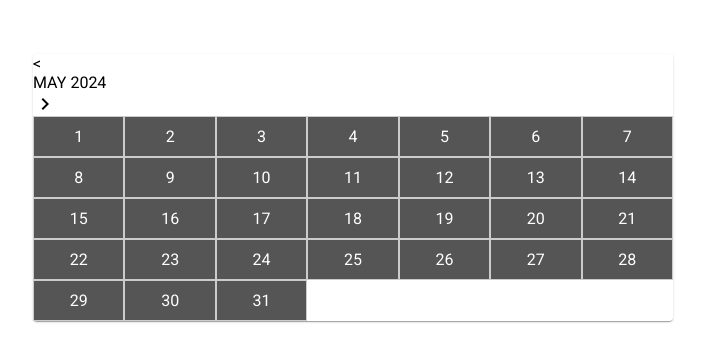
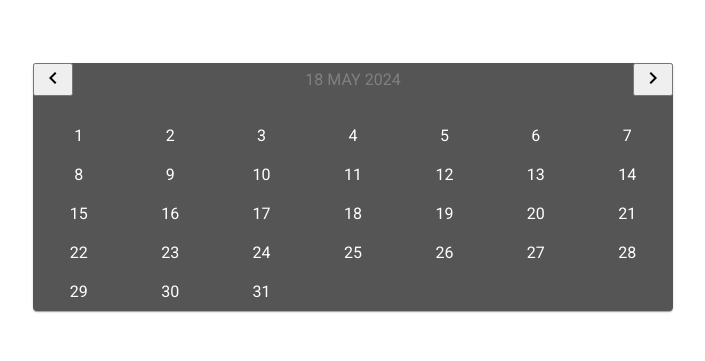
Before and after one commit to ArseniiT/calendar-payever, an Angular app: page / in a window 1280 px wide. Shown: the part 213-574 px from the top of the page, without its empty margins (287-992 px from the left). Built offline with nearby package versions, Linux system fonts and the light colour scheme.

Commit message:
Style fix

```diff
--- a/src/app/calendar-v1/calendar-v1.component.css
+++ b/src/app/calendar-v1/calendar-v1.component.css
@@ -1,35 +1,33 @@
-.calendar-container {
-    display: flex;
-    justify-content: center;
-    align-items: center;
-    height: 50vh;
-    background-color: #333333;
-    color: #efefef;
-    border-radius: 5px;
+.calendar {
+    background-color: #555;
 }
 
-.calendar {
-    width: 96%;
-    height: 96%;
-    text-align: center;
-    background-color: #333333;
+.nav-container {
+    display: flex;
+    align-items: center;
+    justify-content: space-between;
+    margin-bottom: 20px;
 }
 
 .days {
     display: grid;
+    height: 100%;
     grid-template-columns: repeat(7, 1fr);
 }
 
 .day {
+    color: white;
+    display: flex;
+    justify-content: center;
+    align-items: center;
+    cursor: pointer;
     padding: 10px;
-  border: 1px solid #ccc;
-  background-color: #555;
-  color: white;
-  display: flex;
-  justify-content: center;
-  align-items: center;
 }
 
-.day:hover {
+.month-year {
+    color: grey;
+}
+
+.day:hover, .month-year:hover {
     background-color: grey;
 }
--- a/src/app/calendar-v1/calendar-v1.component.html
+++ b/src/app/calendar-v1/calendar-v1.component.html
@@ -1,17 +1,17 @@
-<!-- <div class="calendar-container"> -->
-    <!-- <div class="calendar"> -->
-    <mat-card class="demo-inline-calendar-card">
-        <!-- <button mat-icon-button class="nav-buttonn" (click)="prevMonth()"> -->
-            <span><</span>
-            <!-- <mat-icon>keyboard_arrow_left</mat-icon> -->
-        <!-- </button> -->
-        <span class="month-year">{{ currentDate | date: 'MMMM yyyy' | uppercase }}</span>
-        <!-- <button mat-icon-button class="nav-buttonn" (click)="nextMonth()"> -->
+<mat-card class="calendar">
+    <div class="nav-container">
+        <button mat-icon-button class="nav-button" (click)="prevMonth()">
+            <mat-icon>keyboard_arrow_left</mat-icon>
+        </button>
+        <span class="month-year">
+            {{ currentDate.getDate() }}
+            {{ currentDate | date: 'MMMM yyyy' | uppercase }}
+        </span>
+        <button mat-icon-button class="nav-button" (click)="nextMonth()">
             <mat-icon>keyboard_arrow_right</mat-icon>
-        <!-- </button> -->
-        <div class="days">
-            <div *ngFor="let day of daysInMonth" class="day">{{ day }}</div>
-        </div>
-    </mat-card>
-    <!-- </div> -->
-<!-- </div> -->
+        </button>
+    </div>
+    <div class="days">
+        <div *ngFor="let day of daysInMonth" class="day" (click)="selectDay(day)">{{ day }}</div>
+    </div>
+</mat-card>
--- a/src/app/calendar-v1/calendar-v1.component.ts
+++ b/src/app/calendar-v1/calendar-v1.component.ts
@@ -50,4 +50,10 @@ export class CalendarV1Component implements OnInit {
     this.currentDate = newDate;
     this.generateCalendar();
   }
+
+  selectDay(day: number) {
+    const newDate = new Date(this.currentDate);
+    newDate.setDate(day);
+    this.currentDate = newDate;
+  }
 }
```
Also changed, not shown: src/app/app.component.css (indentation only).
